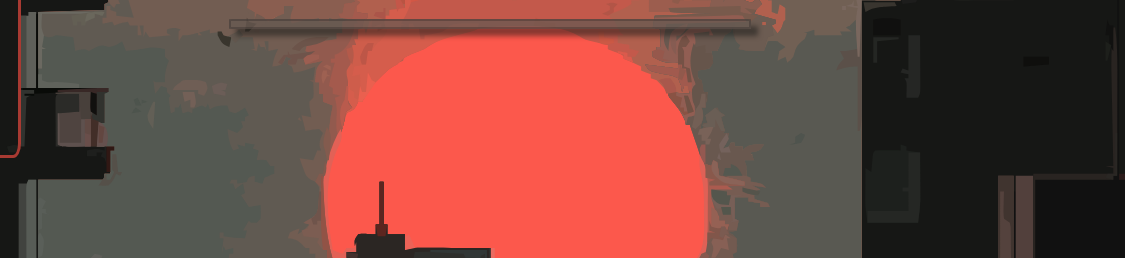
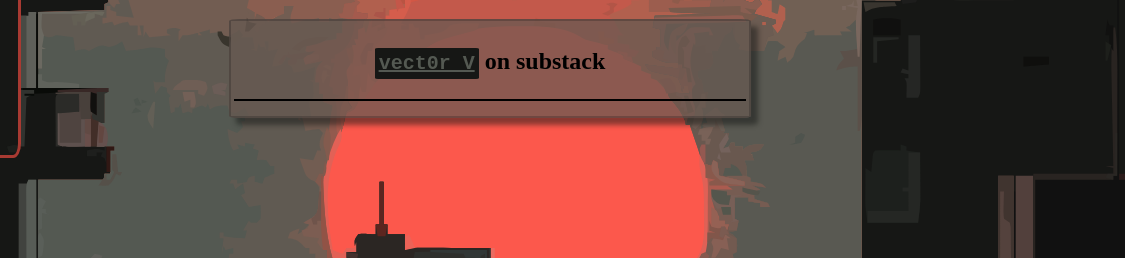
Before and after one commit to Voltorik/voltorik.github.io, a plain HTML site: page pages/blog.html in a window 1280 px wide. Shown: the part 152-410 px from the top of the page, 155-1280 px from the left. Drawn offline with Linux system fonts and the light colour scheme; no server answers.

Commit message:
Added substack link to blog page

```diff
--- a/pages/blog.html
+++ b/pages/blog.html
@@ -21,6 +21,11 @@
             <h2>ᴠᴏʟᴛᴏʀɪᴋ</p>
         </div>
         <div class="generalTextbox">
+            <p>
+                <a id="post-title" href="https://voltorik.substack.com/" target="_blank">vect0r V</a>
+                on substack
+            </p>
+            <hr id="breakline">
             <ul id="substack-posts">
         </div>
     </div>
--- a/styles/styles.css
+++ b/styles/styles.css
@@ -131,6 +131,21 @@
 }
 
 /* Blog Page */
+#post-title {
+    text-align: center;
+    color: #545952;
+    background-color: rgba(22,23,21);
+    border-radius: 3%;
+    padding: 4px;
+    font-family: monospace;
+}
+#post-title:hover {
+    color: rgba(252, 88, 76);
+}
+#blogLineBreak {
+    color: black;
+    height: 2px;
+}
 #substack-posts {
     list-style-type: none;
     text-align: center;
@@ -143,7 +158,7 @@
 }
 .substack-post {
     display: inline-block;
-    width: 65%;
+    width: 80%;
     margin: 10px;
     padding: 10px;
     color: #545952;
```
